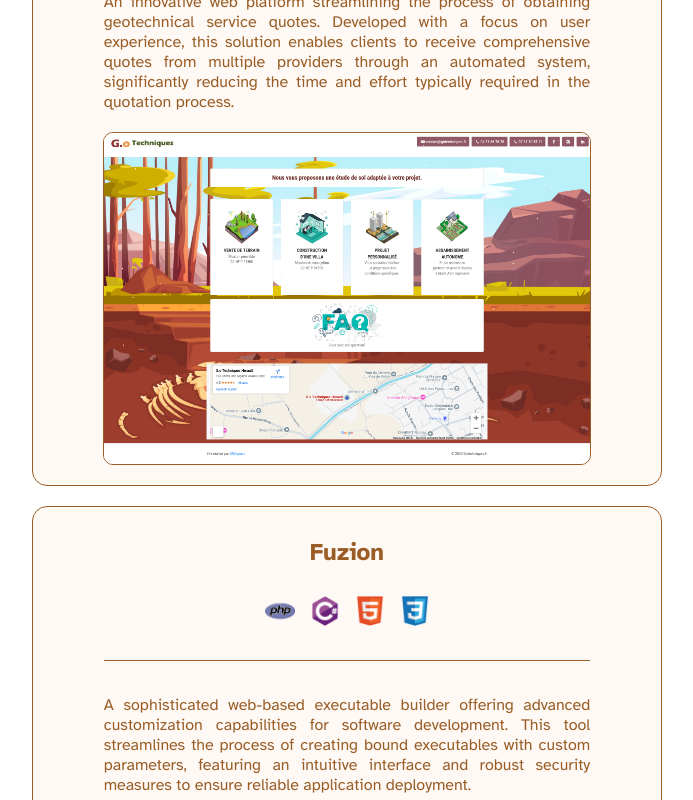
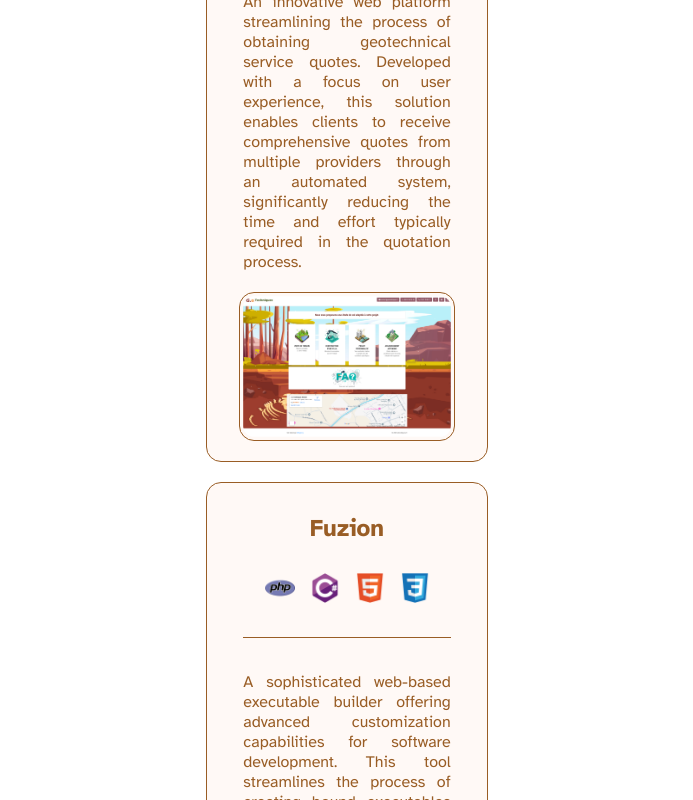
Before and after one commit to nohe-sohbi/portfolio, a React (Vite) app: page / in a window 1280 px wide. Shown: the part 940-1740 px from the top of the page, without its empty margins (293-986 px from the left). Built offline with nearby package versions, Linux system fonts and the light colour scheme.

Commit message:
Minor visual modification and added smooth scrolling

```diff
--- a/src/App.tsx
+++ b/src/App.tsx
@@ -4,14 +4,51 @@
 import Intro from "./components/Intro";
 import { Portfolio } from "./components/Portfolio";
 import ProjectsData from "./projects/ProjectsData";
+import { useEffect, useRef } from "react";
 
 function App() {
+  const scrollSpeed = useRef(0);
+
+  useEffect(() => {
+    const handleWheel = (e: WheelEvent) => {
+      // Adjust speed based on scroll direction
+      if (e.deltaY < 0) {
+        // Scrolling up
+        scrollSpeed.current = e.deltaY * 0.225; // Faster scroll up
+      } else {
+        // Scrolling down
+        scrollSpeed.current = e.deltaY * 0.19; // Very gentle initial speed
+      }
+      e.preventDefault();
+    };
+
+    const slowDownScroll = () => {
+      // More gradual deceleration
+      scrollSpeed.current *= 0.95; // Higher value = slower deceleration
+
+      window.scrollBy(0, scrollSpeed.current);
+      requestAnimationFrame(slowDownScroll);
+    };
+
+    window.addEventListener("wheel", handleWheel, { passive: false });
+    const animationId = requestAnimationFrame(slowDownScroll);
+
+    return () => {
+      window.removeEventListener("wheel", handleWheel);
+      cancelAnimationFrame(animationId);
+    };
+  }, []);
+
   return (
     <>
-      <Header />
-      <Intro />
-      <Portfolio projects={ProjectsData} />
-      <Footer />
+      <div id="main-app">
+        <div className="smooth-scroll">
+          <Header />
+          <Intro />
+          <Portfolio projects={ProjectsData} />
+          <Footer />
+        </div>
+      </div>
     </>
   );
 }
--- a/src/components/ProjectTile.tsx
+++ b/src/components/ProjectTile.tsx
@@ -20,23 +20,7 @@
         <p className="text-description">{data.description}</p>
 
         {data.image && (
-          <img
-            className="image-description"
-            src={data.image}
-            alt={data.name}
-            style={{
-              objectFit: "cover",
-              width: "80%",
-              borderRadius: 10,
-              border: "1px solid #995d25",
-              cursor: "pointer",
-              transition: "all 0.2s ease-in-out",
-              textAlign: "center",
-              display: "block",
-              margin: "0 auto",
-              marginBottom: "10px",
-            }}
-          />
+          <img className="image-description" src={data.image} alt={data.name} />
         )}
       </div>
     </>
--- a/src/index.css
+++ b/src/index.css
@@ -1,3 +1,10 @@
+/* Main Content */
+body {
+  scroll-behavior: smooth;
+  overflow-y: scroll;
+  -webkit-overflow-scrolling: touch;
+}
+
 body {
   color: #995d25;
   max-width: 1440px;
@@ -5,53 +12,45 @@
   font-weight: 400;
   font-style: normal;
   margin: 0 auto;
+  max-width: 50%;
+}
+/* Toolbox
+
+#main-app {
+  display: flex;
+  flex-direction: row;
+  justify-content: center;
+  margin-top: 20px;
+  align-items: last baseline;
 }
 
-.project-tile {
+#toolbox {
+  position: fixed;
+  left: 0;
+  top: 50%;
+  transform: translateY(-50%);
   display: flex;
   flex-direction: column;
-  gap: 10px;
-  padding: 10px;
-  border: 1px solid #995d25;
-  border-radius: 15px;
-  background-color: #fff9f6;
-  border-color: #995d25;
-  margin: 10px;
-  text-align: center;
-  cursor: pointer;
-  transition: all 0.5s cubic-bezier(0.68, -0.55, 0.265, 1.55);
-  width: 50%;
+  align-items: center;
+  box-shadow: 0 6px 20px rgba(0, 0, 0, 0.3);
+  width: 50px;
 }
 
-.project-tile:hover {
+#toolbox:hover {
   background: linear-gradient(135deg, #f0f0f0 0%, #e0993c 100%);
   color: #995d25;
-  box-shadow: 0 6px 20px rgba(0, 0, 0, 0.3);
-  transform: scale(1.02);
-  transition: all 0.5s cubic-bezier(0.68, -0.55, 0.265, 1.55);
+  cursor: pointer;
 }
 
-.project-tile > img {
-  border-radius: 15px;
-}
+#toolbox > h1 {
+  margin: 0 auto;
+  font-size: 2rem;
+  font-weight: 700;
+  color: #e0993c;
+  padding: 0.5rem;
+} */
 
-.projects {
-  display: flex;
-  flex-wrap: wrap;
-  justify-content: center;
-}
-
-.project-image {
-  border-radius: 15px;
-  object-fit: contain;
-}
-
-.technologies {
-  display: flex;
-  gap: 15px;
-  justify-content: center;
-}
-
+/* Header - Navigation */
 nav {
   display: flex;
   justify-content: space-around;
@@ -71,22 +70,7 @@
   transform: scale(1.1);
 }
 
-a {
-  text-decoration: none;
-}
-
-a:hover {
-  text-decoration: underline;
-}
-
-footer {
-  display: flex;
-  justify-content: center;
-}
-
-footer p {
-  margin: 0;
-}
+/* Intro Content */
 
 .intro {
   display: flex;
@@ -102,7 +86,6 @@
   margin: 0 auto;
   padding: 0;
   line-height: 1.5rem;
-  max-width: 50%;
 }
 
 .intro > blockquote {
@@ -112,16 +95,106 @@
   font-size: 1rem;
 }
 
+/* Project Tiles */
+
+.projects {
+  display: flex;
+  flex-wrap: wrap;
+  justify-content: center;
+  margin: 0px auto 10px;
+}
+
+.project-image {
+  border-radius: 15px;
+  object-fit: contain;
+}
+
+.project-tile {
+  display: flex;
+  flex-direction: column;
+  gap: 10px;
+  padding: 10px;
+  border: 1px solid #995d25;
+  border-radius: 15px;
+  background-color: #fff9f6;
+  border-color: #995d25;
+  margin: 10px;
+  text-align: center;
+  cursor: pointer;
+  transition: all 0.5s cubic-bezier(0.68, -0.55, 0.265, 1.55);
+  width: 45%;
+}
+
+.project-tile > hr {
+  width: 80%;
+}
+
+.project-tile:hover {
+  background: linear-gradient(135deg, #f0f0f0 0%, #e0993c 100%);
+  color: #995d25;
+  box-shadow: 0 6px 20px rgba(0, 0, 0, 0.3);
+  transition: all 0.5s cubic-bezier(0.68, -0.55, 0.265, 1.55);
+}
+
+/* Project - Images */
+
+.project-tile > img {
+  border-radius: 15px;
+  width: 80%;
+  height: 60%;
+  object-fit: cover;
+}
+
+.image-description {
+  display: block;
+  padding: 0.2rem;
+  background-color: #fff9f6;
+  margin: 0 auto;
+  margin-bottom: 10px;
+  width: 80%;
+  border: 1px solid #995d25;
+  transition: all 0.5s cubic-bezier(0.68, -0.55, 0.265, 1.55);
+}
+
+.image-description:hover {
+  background: linear-gradient(135deg, #f0f0f0 0%, #e0993c 100%);
+  color: #995d25;
+  box-shadow: 0 6px 20px rgba(0, 0, 0, 0.3);
+  transform: scale(1.02);
+  transition: all 0.25s cubic-bezier(1, -0.55, 0.265, 1.55);
+}
+
+.technologies {
+  display: flex;
+  gap: 15px;
+  justify-content: center;
+}
+
+a {
+  text-decoration: none;
+}
+
+a:hover {
+  text-decoration: underline;
+}
+
+/* Footer */
+
+footer {
+  display: flex;
+  justify-content: center;
+}
+
+footer p {
+  margin: 0;
+}
+
 footer a {
   text-decoration: none;
 }
 
 footer a:hover {
   text-decoration: underline;
-}
-
-.project-tile > hr {
-  width: 80%;
 }
 
 .text-description {
@@ -148,12 +221,19 @@
 }
 
 @media (max-width: 1024px) {
+  body {
+    max-width: 100%;
+  }
+
   .project-tile {
     width: 45%;
   }
 }
 
 @media (max-width: 768px) {
+  body {
+    max-width: 100%;
+  }
   .project-tile {
     width: 100%;
   }
--- a/src/projects/ProjectsData.tsx
+++ b/src/projects/ProjectsData.tsx
@@ -65,7 +65,7 @@
   {
     name: "SNAgency",
     description:
-      "A professional SMMA agency website specializing in Google Ads campaign management. This platform showcases comprehensive digital marketing services, featuring detailed analytics, campaign optimization strategies, and proven results to help businesses maximize their advertising ROI.",
+      "A professional SMMA agency website specializing in Google Ads campaign management. This platform showcases comprehensive digital marketing services, featuring detailed campaign optimization strategies, and proven results to help businesses maximize their advertising ROI.",
     technologies: [
       "src/assets/technologies/PHP.png",
       "src/assets/technologies/MySQL.png",
```
